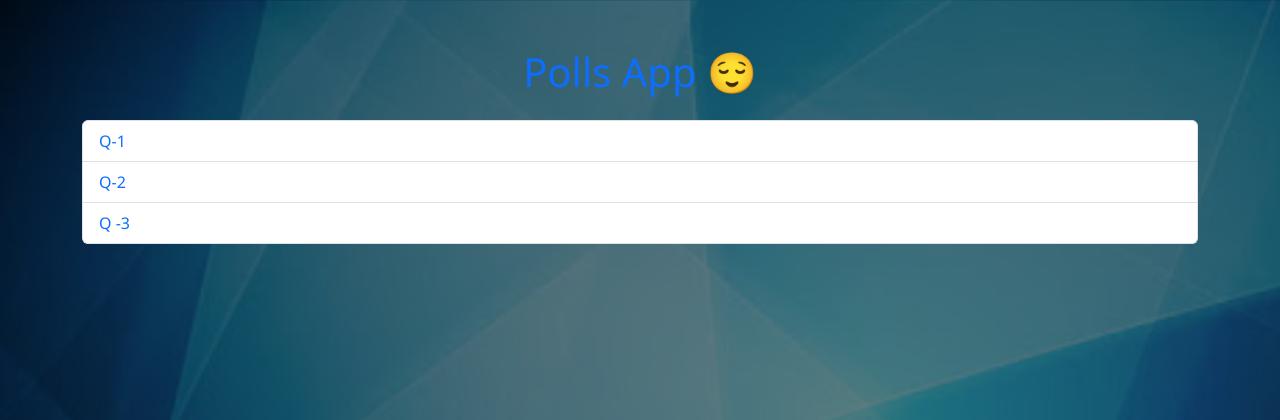
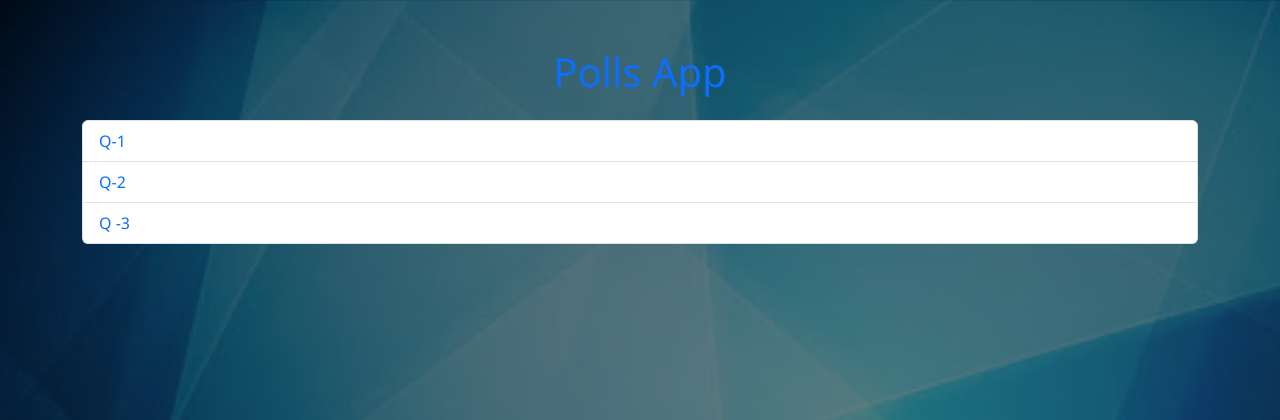
Before and after one commit to TirthaPatel978/Polls-app, a Django app: page /polls/ in a window 1280 px wide. Shown: the top 420 px of the page. Run offline with Django 3.2, Linux system fonts and the light colour scheme; data comes from the database, SQL or seed files in the repository; both versions use the stored data as it was after the commit.

Commit message:
Tutorial 8

```diff
--- a/polls/templates/polls/index.html
+++ b/polls/templates/polls/index.html
@@ -16,7 +16,7 @@
 <body>
 
 <div class="container mt-5">
-    <h1 class="text-center text-primary">Polls App 😌</h1>
+    <h1 class="text-center text-primary" style="color: rgb(255, 255, 255);">Polls App </h1>
 
     {% if latest_question_list %}
         <ul class="list-group mt-4">
```
Also changed, not shown: db.sqlite3.
